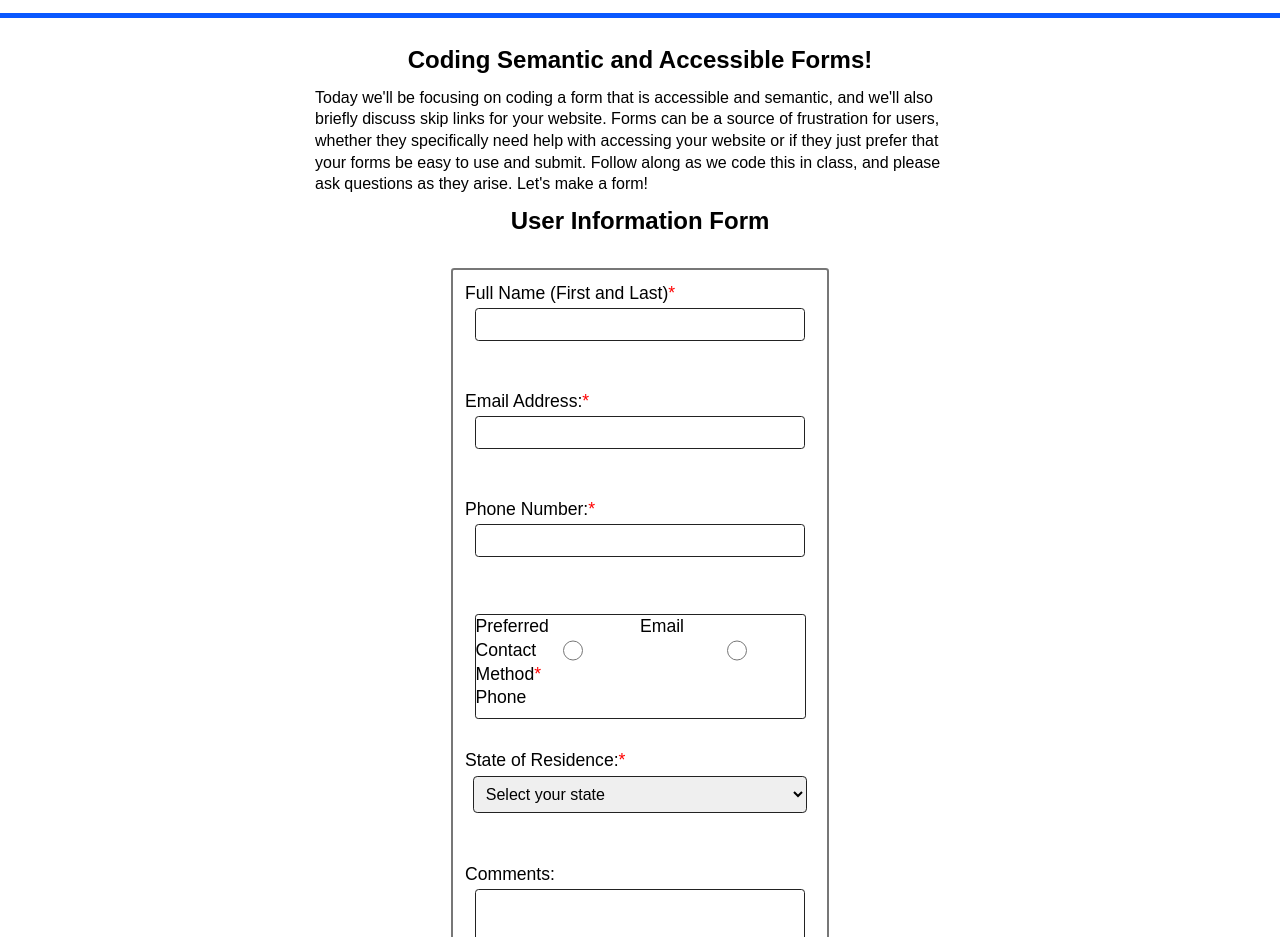
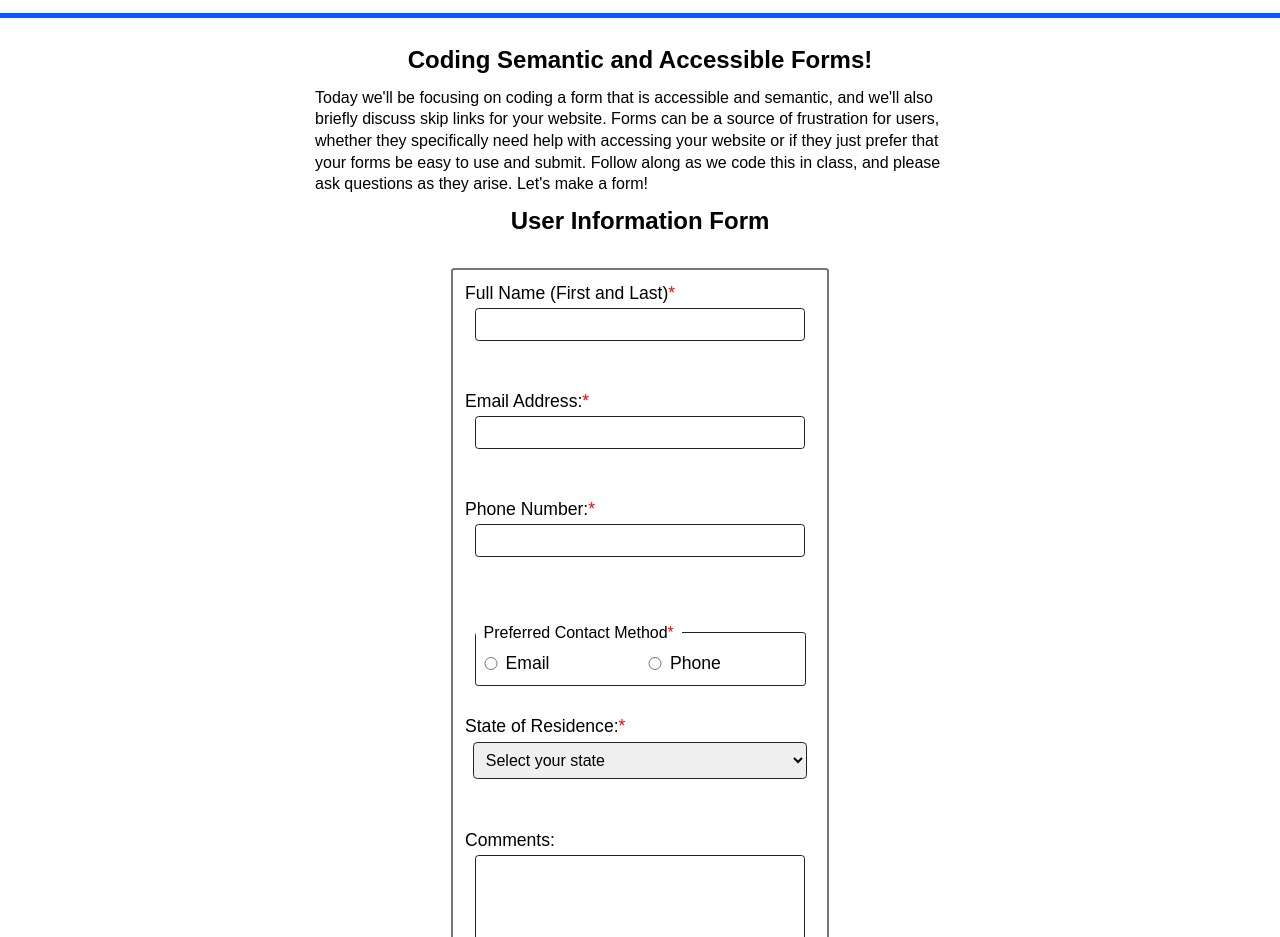
Before and after one commit to brittneyadams99/1.2-Assignment, a plain HTML site: page index.html in a window 1280 px wide. Shown: the part 163-1100 px from the top of the page. Drawn offline with Linux system fonts and the light colour scheme.

Commit message:
1.2-Assignment

```diff
--- a/index.html
+++ b/index.html
@@ -42,10 +42,10 @@
 	<br><br>
 
 	<fieldset>
-		<label for="contact_method">Preferred Contact Method<span style="color: red">*</span></label>
-			<input id="contact_method_email" type="radio" name="contact_method" value="email">
-			<label for="contact_method_email">Email</label>
-		<input id="contact_method_phone" type="radio" name="contact_method" value="phone">
+		<legend class="required-label">Preferred Contact Method<span style="color: red">*</span></legend>
+		<input id="contact_method_email" type="radio" name="contact_method_email" value="email" required>
+		<label for="contact_method_email">Email</label>
+		<input id="contact_method_phone" type="radio" name="contact_method_phone" value="phone" required>
 		<label for="contact_method_phone">Phone</label>
 	</fieldset>
 	<br>
```
